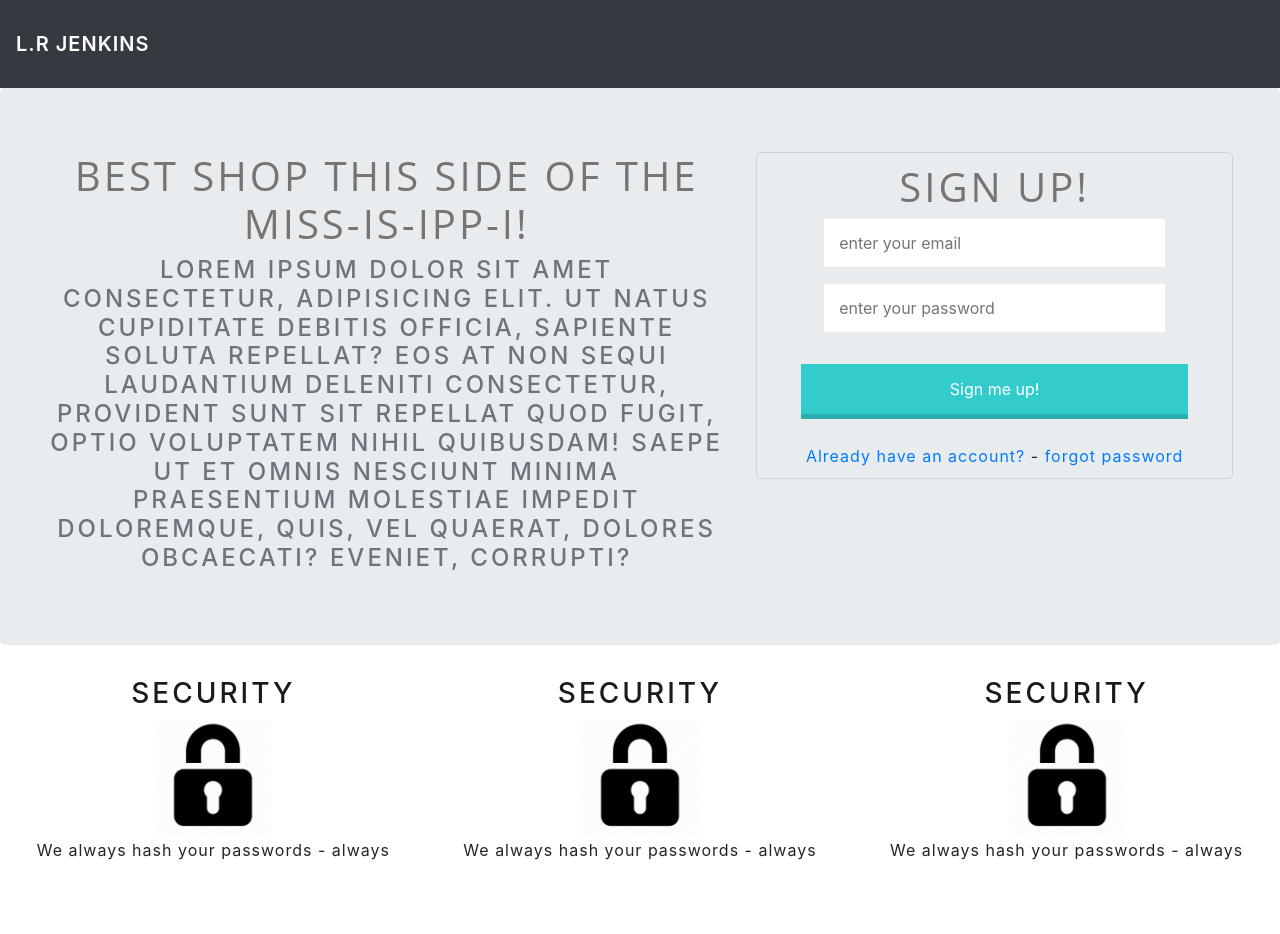
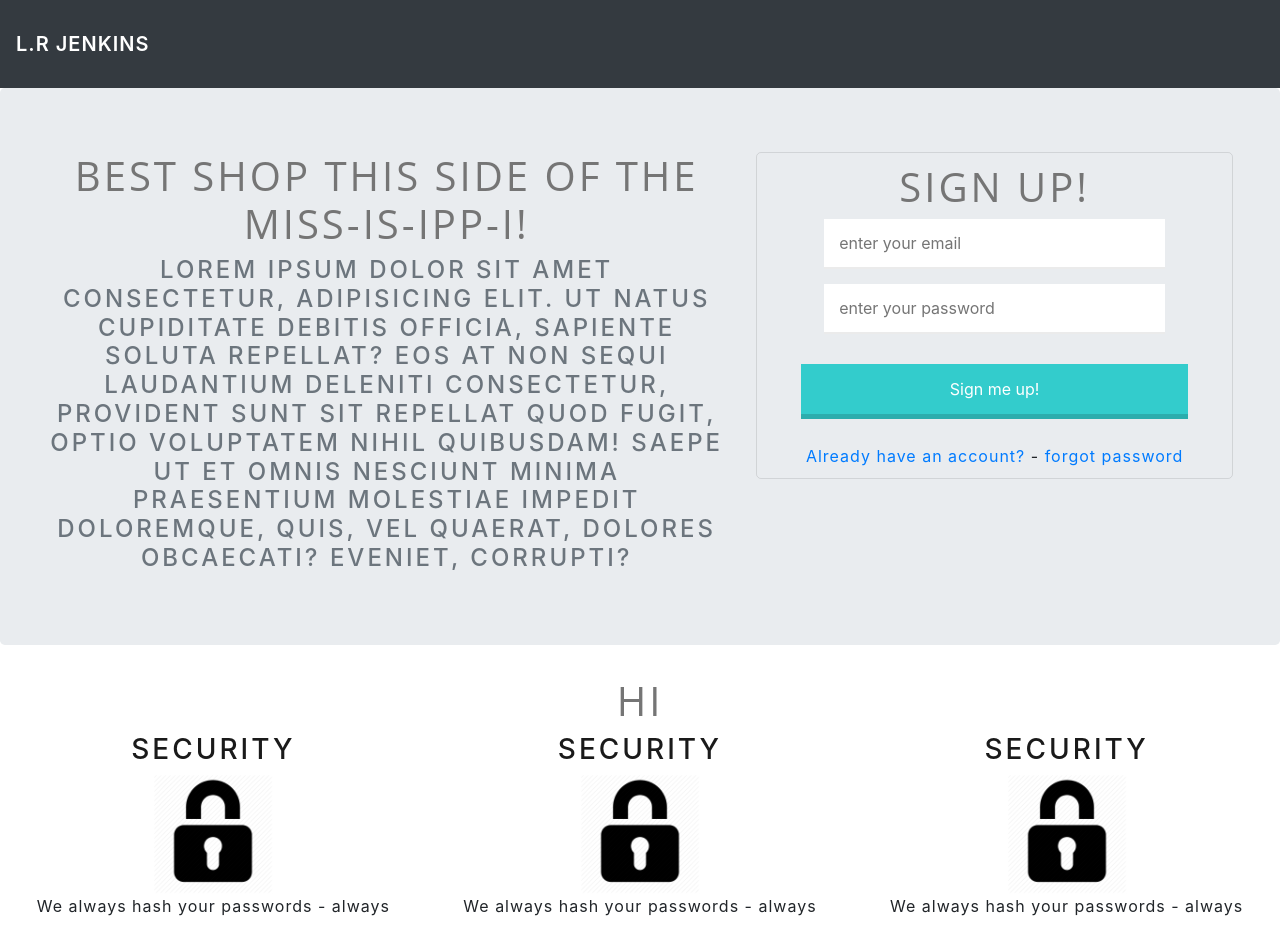
Before and after one commit to 50knotsrotate/react-store, a React (Create React App) app: page /signup in a window 1280 px wide. Before the commit the page ends 878 px from the top, so only its background shows below. Built offline with nearby package versions, Linux system fonts and the light colour scheme.

Commit message:
remove font awesome css

```diff
--- a/src/components/Features/Features.jsx
+++ b/src/components/Features/Features.jsx
@@ -1,27 +1,29 @@
-import React from "react";
+import React, { Fragment} from "react";
 import FaCard from "../Cards/FaCard/FaCard";
 import Container from "react-bootstrap/Container";
 import Row from "react-bootstrap/Row";
 import Col from "react-bootstrap/Col";
 
 export default function Features() {
-    return (
+  return (
+    <Fragment>
+      <h1>Hi</h1>
       <Row>
-          <Col sm={12} lg={4}>
+        <Col sm={12} lg={4}>
           <FaCard
             type="lock"
             primaryText="Security"
             secondaryText="We always hash your passwords - always"
           />
         </Col>
-          <Col sm={12} lg={4}>
+        <Col sm={12} lg={4}>
           <FaCard
             type="lock"
             primaryText="Security"
             secondaryText="We always hash your passwords - always"
           />
         </Col>
-          <Col sm={12} lg={4}>
+        <Col sm={12} lg={4}>
           <FaCard
             type="lock"
             primaryText="Security"
@@ -29,5 +31,6 @@ export default function Features() {
           />
         </Col>
       </Row>
+    </Fragment>
   );
 }
--- a/src/index.js
+++ b/src/index.js
@@ -4,7 +4,6 @@ import './index.css';
 import App from './App';
 import * as serviceWorker from './serviceWorker';
 import "bootstrap/dist/css/bootstrap.min.css";
-import "font-awesome/css/font-awesome.css";
 
 ReactDOM.render(<App />, document.getElementById('root'));
 
```
